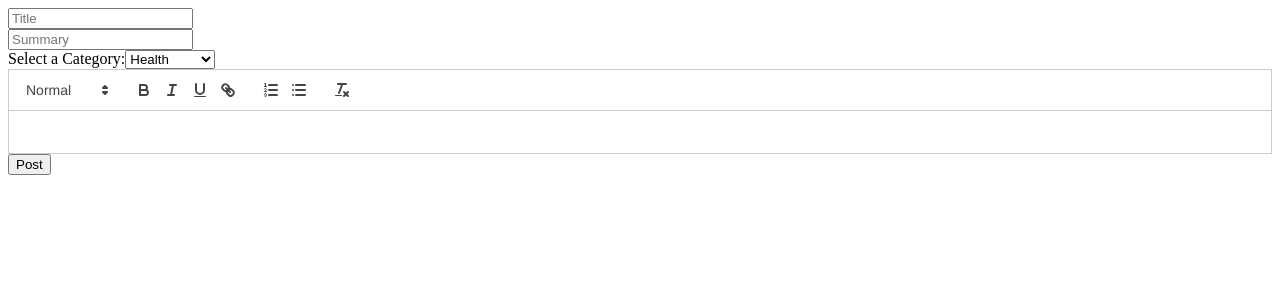
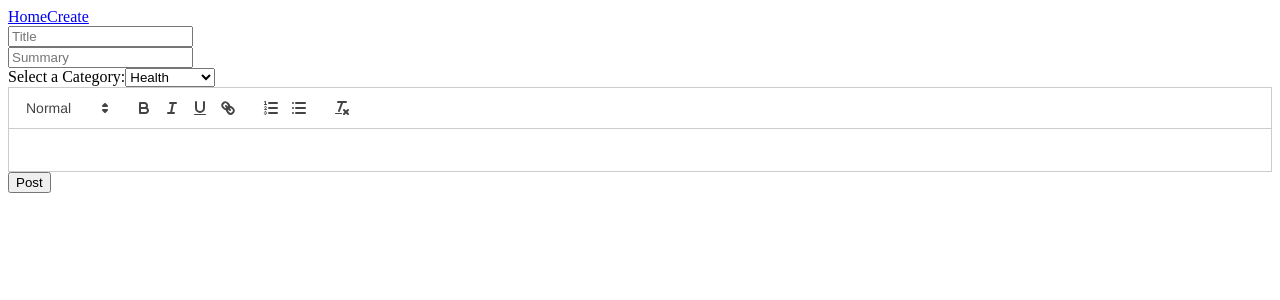
Before and after one commit to whoisrobb/The-Blogg, a React (Vite) app in the folder client/: page /create in a window 1280 px wide. Shown: the top 300 px of the page. Built offline with nearby package versions, Linux system fonts and the light colour scheme.

Commit message:
navigation

```diff
--- a/client/src/App.jsx
+++ b/client/src/App.jsx
@@ -2,13 +2,18 @@ import { Route, Routes } from 'react-router-dom'
 import './App.css'
 import Home from './pages/Home'
 import CreatePost from './pages/CreatePost'
+import Header from './components/Header'
 
 function App() {
   return (
-    <Routes>
-      <Route path='/' element={<Home />} />
-      <Route path='/create' element={<CreatePost />} />
-    </Routes>
+    <>
+      <Header />
+
+      <Routes>
+        <Route path='/' element={<Home />} />
+        <Route path='/create' element={<CreatePost />} />
+      </Routes>
+    </>
   )
 }
 
--- /dev/null
+++ b/client/src/components/Header.jsx
@@ -0,0 +1,13 @@
+import React from 'react'
+import { Link } from 'react-router-dom'
+
+const Header = () => {
+  return (
+    <div>
+        <Link to={'/'}>Home</Link>
+        <Link to={'/create'}>Create</Link>
+    </div>
+  )
+}
+
+export default Header
```
